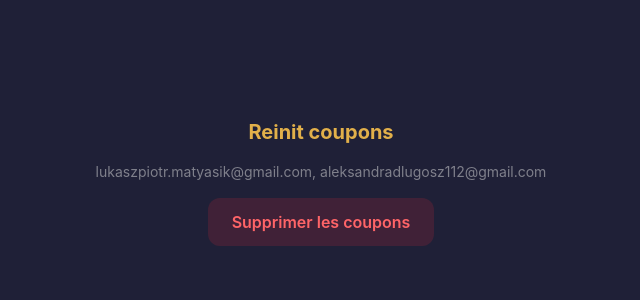
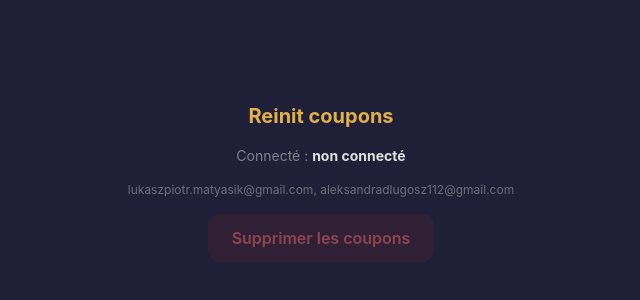
Before and after one commit to lousylucky/review-validator, a React (Vite) app: page /reinit in a window 1280 px wide. Shown: the part 218-518 px from the top of the page, without its empty margins (319-959 px from the left). Built offline with nearby package versions, Linux system fonts and the light colour scheme; no server answers.

Commit message:
feat: enhance Reinit functionality with user authentication and coupon deletion logic fix: update Firestore rules for admin email validation style: apply background color to body in index.html chore: configure app hosting with nodejs20 runtime and production environment

```diff
--- a/index.html
+++ b/index.html
@@ -6,7 +6,7 @@
     <title>ReviewValidator</title>
     <link rel="icon" type="image/svg+xml" href="/vite.svg" />
   </head>
-  <body>
+  <body style="background:#1a1a2e;margin:0">
     <div id="root"></div>
     <script type="module" src="/src/main.jsx"></script>
   </body>
--- a/server.js
+++ b/server.js
@@ -5,12 +5,26 @@ import { dirname, join } from 'path'
 const __dirname = dirname(fileURLToPath(import.meta.url))
 const app = express()
 const PORT = process.env.PORT || 8080
+const distPath = join(__dirname, 'dist')
 
-app.use(express.static(join(__dirname, 'dist')))
+// Pliki z hashem w nazwie — cache na długo
+app.use('/assets', express.static(join(distPath, 'assets'), {
+  maxAge: '1y',
+  immutable: true,
+}))
 
-// SPA fallback - all routes serve index.html
-app.get('/{*splat}', (req, res) => {
-  res.sendFile(join(__dirname, 'dist', 'index.html'))
+// Reszta statycznych plików — bez cache
+app.use(express.static(distPath, {
+  maxAge: 0,
+  setHeaders: (res) => {
+    res.set('Cache-Control', 'no-cache')
+  },
+}))
+
+// SPA fallback
+app.use((req, res) => {
+  res.set('Cache-Control', 'no-cache')
+  res.sendFile(join(distPath, 'index.html'))
 })
 
 app.listen(PORT, '0.0.0.0', () => {
--- a/src/pages/Reinit.jsx
+++ b/src/pages/Reinit.jsx
@@ -1,6 +1,7 @@
-import { useState } from 'react'
+import { useState, useEffect } from 'react'
 import { collection, getDocs, deleteDoc, doc } from 'firebase/firestore'
-import { db } from '../firebase'
+import { onAuthStateChanged } from 'firebase/auth'
+import { db, auth } from '../firebase'
 
 const EMAILS = [
   'lukaszpiotr.matyasik@gmail.com',
@@ -10,6 +11,12 @@ const EMAILS = [
 export default function Reinit() {
   const [status, setStatus] = useState('')
   const [loading, setLoading] = useState(false)
+  const [user, setUser] = useState(null)
+
+  useEffect(() => {
+    const unsub = onAuthStateChanged(auth, (u) => setUser(u))
+    return unsub
+  }, [])
 
   const handleReinit = async () => {
     setLoading(true)
@@ -17,18 +24,31 @@ export default function Reinit() {
     let deleted = 0
 
     try {
+      // Pobierz salony gdzie jesteś adminem
       const salonsSnap = await getDocs(collection(db, 'salons'))
-      for (const salonDoc of salonsSnap.docs) {
+      const salons = salonsSnap.docs.filter((d) => {
+        const emails = d.data().adminEmail
+        return Array.isArray(emails)
+          ? emails.includes(user.email)
+          : emails === user.email
+      })
+
+      const allAdmins = salonsSnap.docs.map((d) => `${d.id}: ${JSON.stringify(d.data().adminEmail)}`)
+      const info = [`${salonsSnap.docs.length} salon(s)`, `${salons.length} admin`, `user: "${user.email}"`, ...allAdmins]
+
+      for (const salonDoc of salons) {
         const couponsSnap = await getDocs(collection(db, 'salons', salonDoc.id, 'coupons'))
+        info.push(`${salonDoc.id}: ${couponsSnap.docs.length} coupon(s)`)
         for (const couponDoc of couponsSnap.docs) {
           const data = couponDoc.data()
+          info.push(`  → ${data.userEmail}`)
           if (EMAILS.includes(data.userEmail)) {
             await deleteDoc(doc(db, 'salons', salonDoc.id, 'coupons', couponDoc.id))
             deleted++
           }
         }
       }
-      setStatus(`Terminé. ${deleted} coupon(s) supprimé(s).`)
+      setStatus(`${deleted} supprimé(s). Debug: ${info.join(' | ')}`)
     } catch (err) {
       console.error(err)
       setStatus(`Erreur: ${err.message}`)
@@ -40,11 +60,14 @@ export default function Reinit() {
     <div className="min-h-screen flex items-center justify-center p-4" data-theme="salon">
       <div className="text-center space-y-4">
         <h1 className="text-xl font-bold text-primary">Reinit coupons</h1>
-        <p className="text-sm text-base-content/50">{EMAILS.join(', ')}</p>
+        <p className="text-sm text-base-content/50">
+          Connecté : <strong className="text-base-content">{user ? user.email : 'non connecté'}</strong>
+        </p>
+        <p className="text-xs text-base-content/40">{EMAILS.join(', ')}</p>
         <button
           className="px-6 py-3 rounded-xl bg-red-500/15 text-red-400 font-semibold hover:bg-red-500/25 transition-colors disabled:opacity-50"
           onClick={handleReinit}
-          disabled={loading}
+          disabled={loading || !user}
         >
           {loading ? 'Suppression...' : 'Supprimer les coupons'}
         </button>
```
Also changed, not shown: 1 other file (tests, documents, lock files or other folders).
